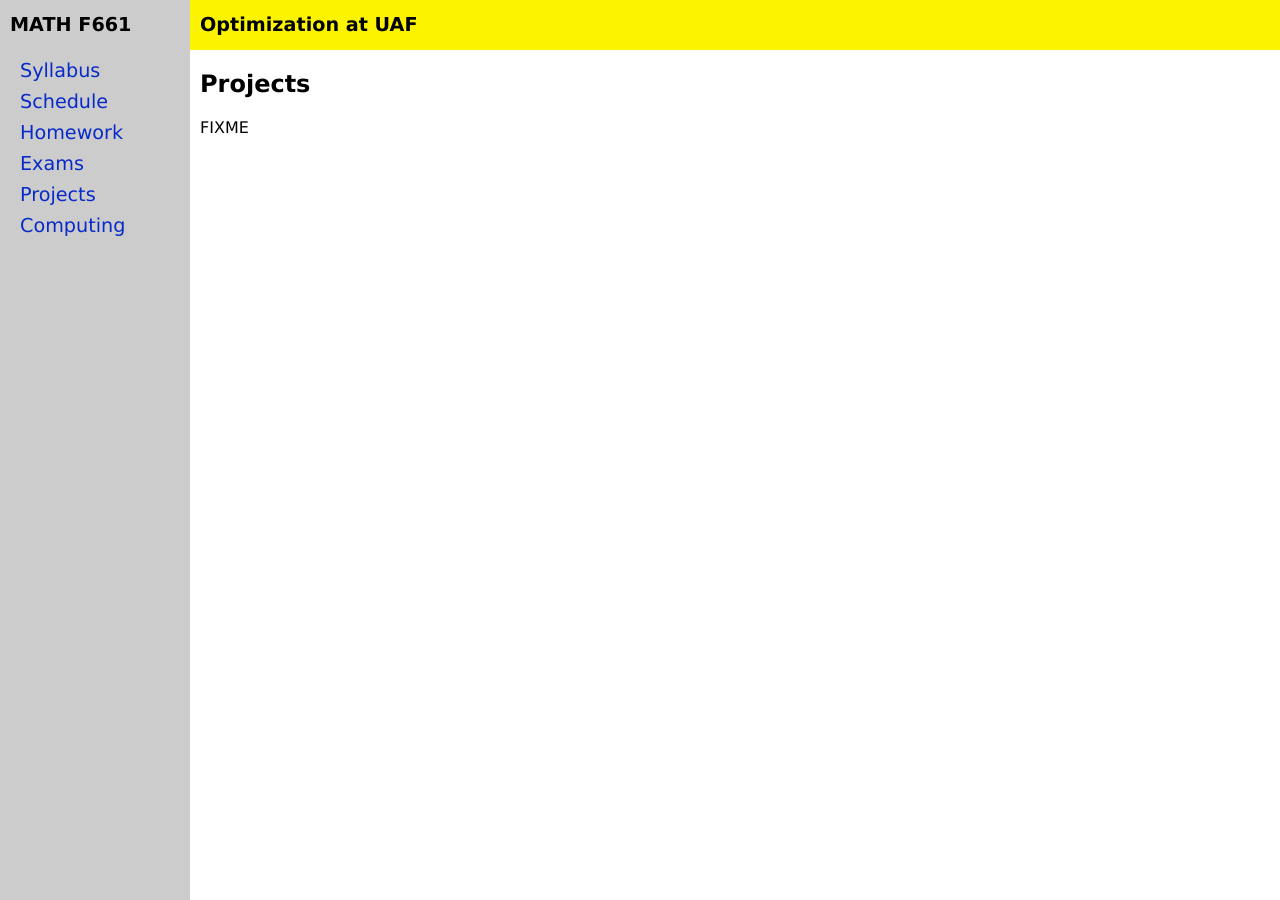
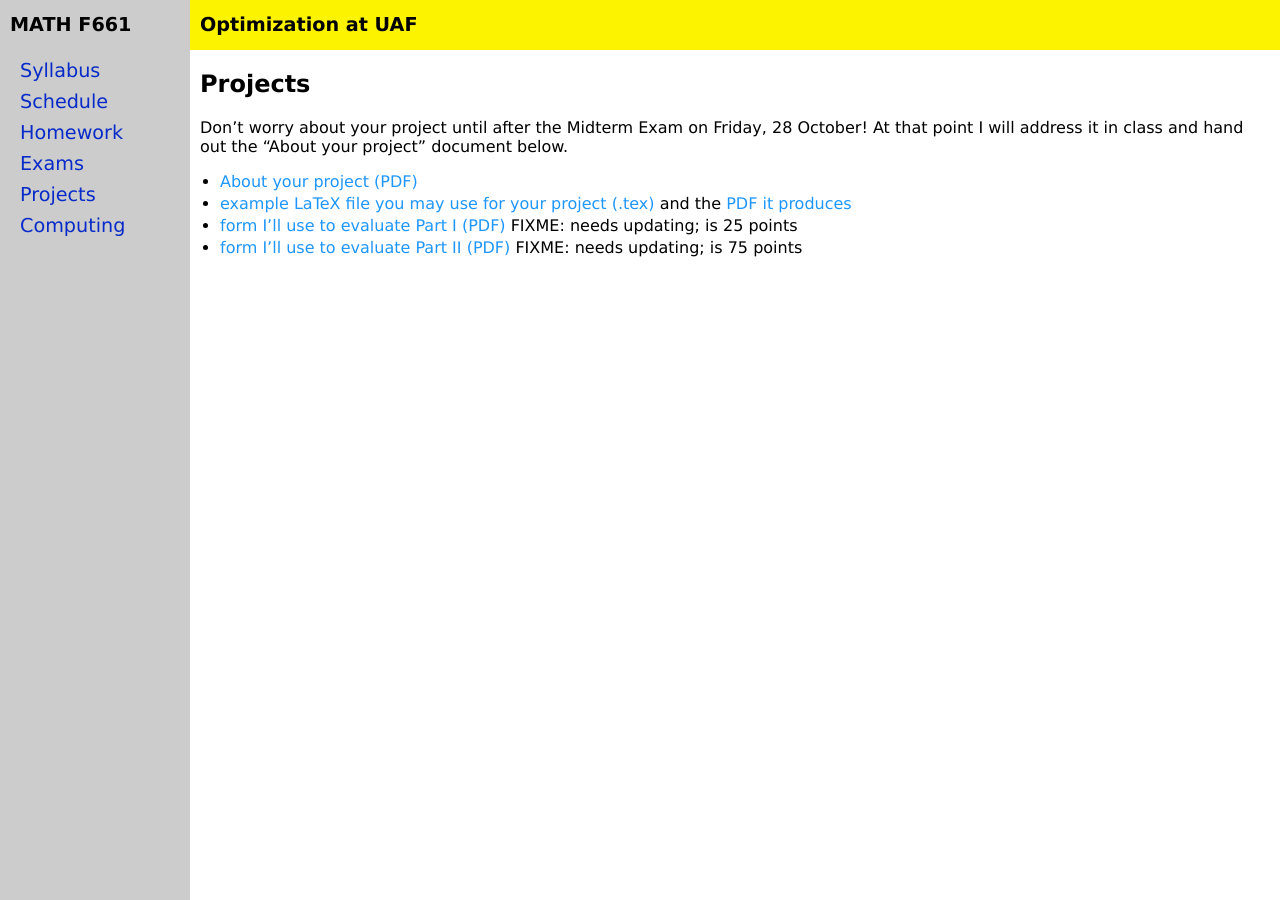
Before and after one commit to bueler/opt, a Jekyll site: the page built from projects.md, in a window 1280 px wide. Built offline with Jekyll 4.4.1, drawn with Linux system fonts in a browser that asks for light colours.

Commit message:
essentially the projects are set up already

```diff
--- a/projects.md
+++ b/projects.md
@@ -5,4 +5,9 @@ title: Projects
 
 ## Projects
 
-FIXME
+Don't worry about your project until after the Midterm Exam on Friday, 28 October!  At that point I will address it in class and hand out the "About your project" document below.
+
+  * [About your project (PDF)](assets/projects/description.pdf)
+  * [example LaTeX file you may use for your project (.tex)](assets/projects/blank.tex) and the [PDF it produces](assets/projects/blank.pdf)
+  * [form I'll use to evaluate Part I (PDF)](assets/projects/rubricI.pdf)  FIXME: needs updating; is 25 points
+  * [form I'll use to evaluate Part II (PDF)](assets/projects/rubricII.pdf)  FIXME: needs updating; is 75 points
```
Also changed, not shown: 8 other files.
